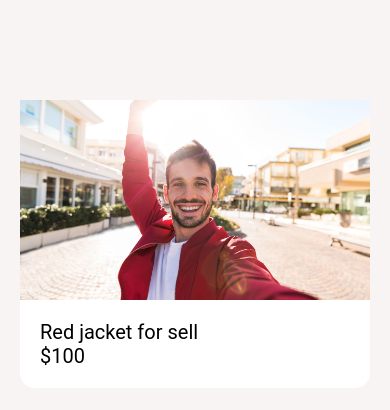
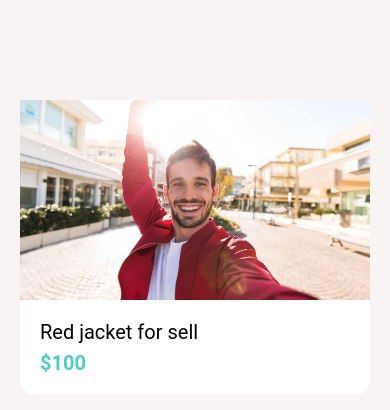
Before and after one commit to Shakib448/react-native-doneWithIt, a React Native app: screen / in a window 390 px wide. Shown: the top 410 px of the page. Built offline with nearby package versions, Linux system fonts and the light colour scheme.

Commit message:
Done With it

```diff
--- a/app/components/AppText.js
+++ b/app/components/AppText.js
@@ -2,9 +2,11 @@ import React from "react";
 import { Text, StyleSheet } from "react-native";
 import colors from "../config/colors";
 
-const AppText = ({ children, color = "black" }) => {
+const AppText = ({ children, style, color = "black" }) => {
   return (
-    <Text style={[styles.text, { color: colors[color] }]}>{children}</Text>
+    <Text style={[styles.text, { color: colors[color] }, style]}>
+      {children}
+    </Text>
   );
 };
 
--- a/app/components/Card.js
+++ b/app/components/Card.js
@@ -9,8 +9,10 @@ const Card = ({ title, subTitle, image }) => {
       <Image style={styles.image} source={image} />
 
       <View style={styles.detailsContainer}>
-        <AppText>{title}</AppText>
-        <AppText>{subTitle}</AppText>
+        <AppText style={styles.title}>{title}</AppText>
+        <AppText style={styles.subTitle} color="secondary">
+          {subTitle}
+        </AppText>
       </View>
     </View>
   );
@@ -31,4 +33,10 @@ const styles = StyleSheet.create({
   detailsContainer: {
     padding: 20,
   },
+  title: {
+    marginBottom: 7,
+  },
+  subTitle: {
+    fontWeight: "bold",
+  },
 });
```
